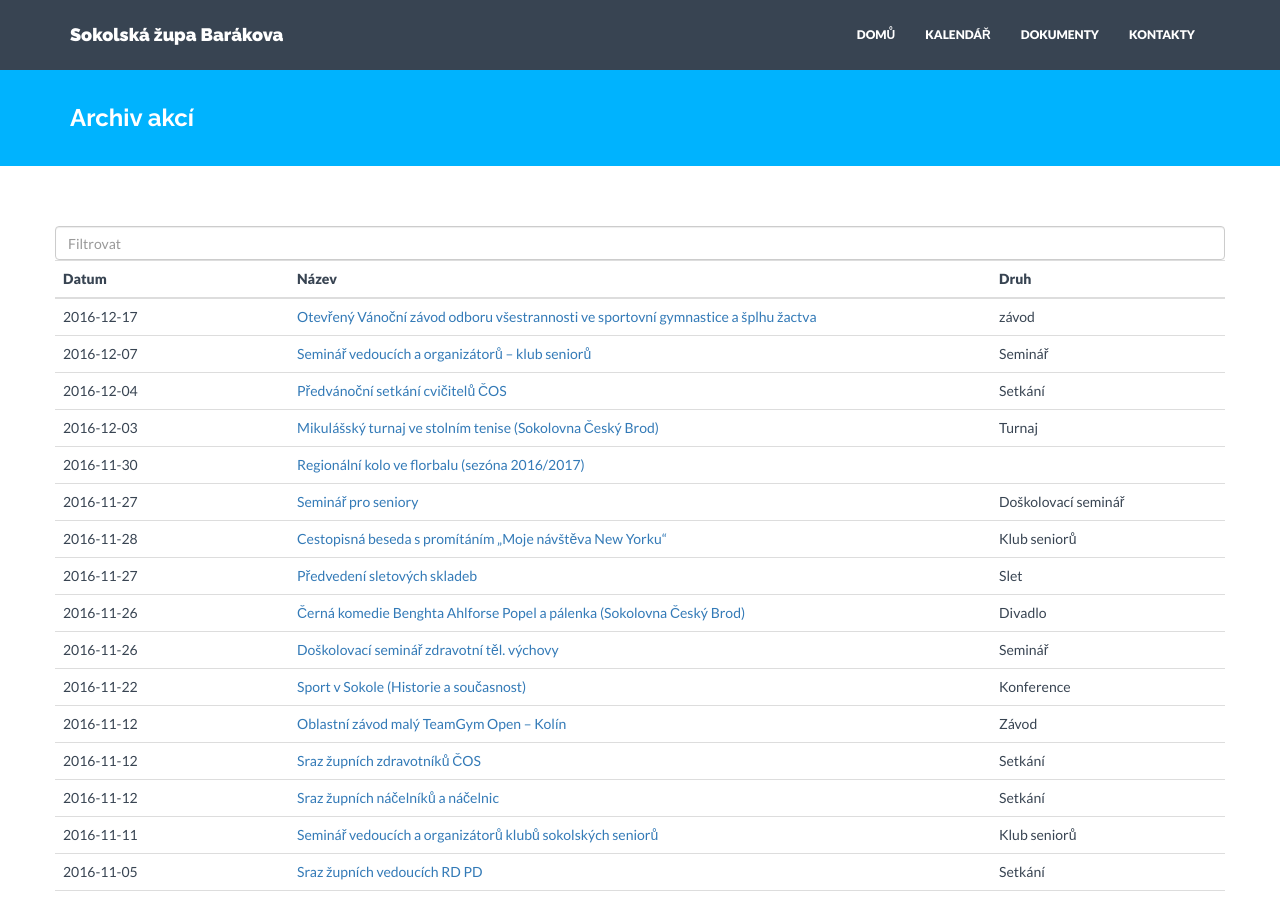
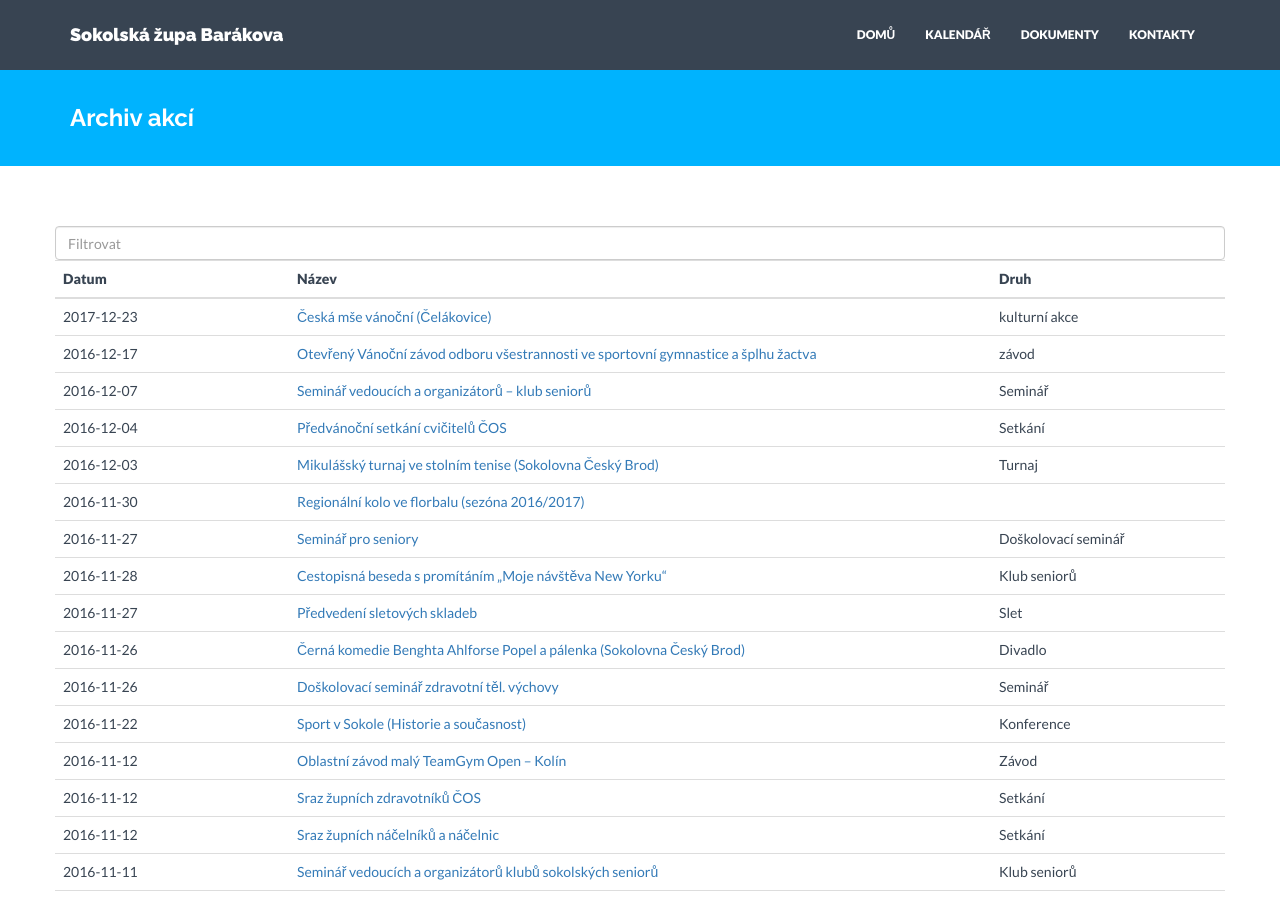
Before and after one commit to milanhybner/zbarakova.cz, a Jekyll site: the page built from akce-archiv.md, in a window 1280 px wide and 900 px high. Built offline with Jekyll 4.4.1, drawn with Linux system fonts in a browser that asks for light colours; nearby versions of some CDN libraries.

Commit message:
aktualizovány akce

```diff
--- a/_data/akce-archiv.yaml
+++ b/_data/akce-archiv.yaml
@@ -218,3 +218,8 @@
   nazev: Otevřený Vánoční závod odboru všestrannosti ve sportovní gymnastice a šplhu žactva
   url: https://drive.google.com/open?id=0B0QIXsJ5v2H9UDE2c3dPblF1aVE
   druh: závod
+
+- datum: 2017-12-23
+  nazev: Česká mše vánoční (Čelákovice)
+  url: https://drive.google.com/file/d/0B0QIXsJ5v2H9dlJHYkRpSWpyVzQ/view?usp=sharing
+  druh: kulturní akce
--- a/_data/akce.yaml
+++ b/_data/akce.yaml
@@ -1,9 +1,3 @@
-
-- datum: 2017-12-23
-  nazev: Česká mše vánoční (Čelákovice)
-  url: https://drive.google.com/file/d/0B0QIXsJ5v2H9dlJHYkRpSWpyVzQ/view?usp=sharing
-  druh: kulturní akce
-
 - datum: 2016-12-26
   nazev: Vánoční turnaj ve stolním tenisu pro neregistrované pod záštitou starosty obce Dolní Beřkovice
   url: /soubory/2016-12-26-stolni-tenis.doc
@@ -120,7 +114,6 @@
   url:
   druh:
 
-
 - datum: 2017-02-05
   nazev: BOSU
   url:
@@ -141,7 +134,6 @@
   nazev: Šály
   url:
   druh: seminář ÚŠ
-
 
 - datum: 2017-02-12
   nazev: Párová akrobacie
```
